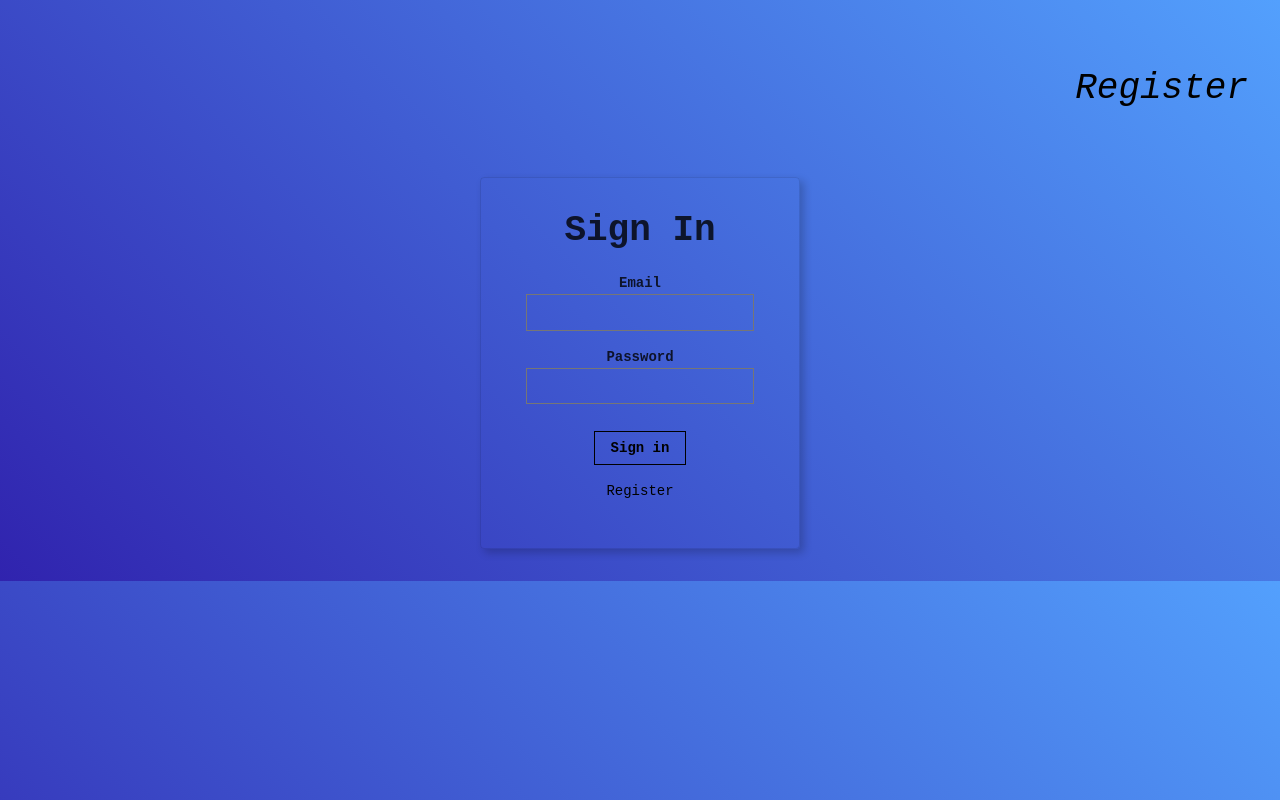
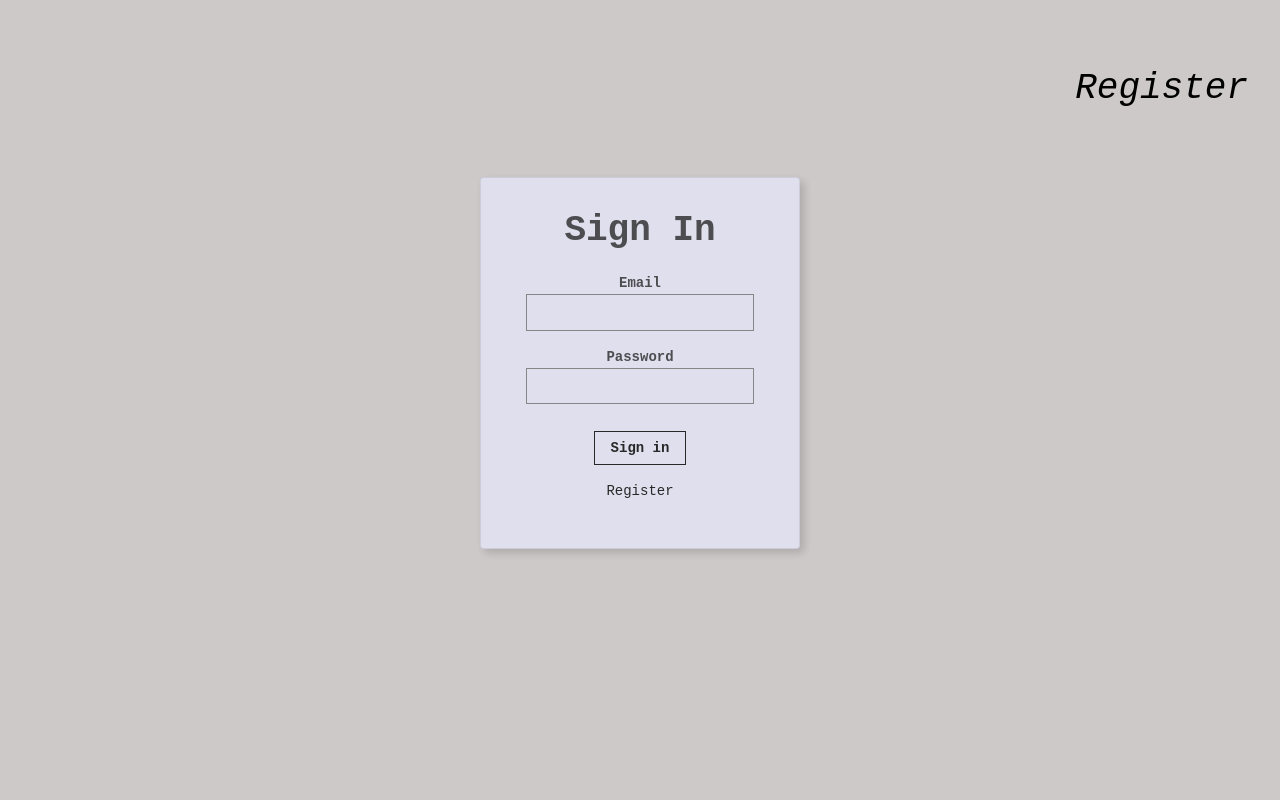
Before and after one commit to fawwaz95/SmartBrain, a React (Create React App) app: page / in a window 1280 px wide. Built offline with nearby package versions, Linux system fonts and the light colour scheme.

Commit message:
committing all files

```diff
--- a/package.json
+++ b/package.json
@@ -39,5 +39,8 @@
       "last 1 firefox version",
       "last 1 safari version"
     ]
+  },
+  "devDependencies": {
+    "netlify-cli": "^12.2.9"
   }
 }
--- a/src/App.css
+++ b/src/App.css
@@ -26,3 +26,24 @@
 .App-link {
   color: #61dafb;
 }
+
+.bar {
+  padding: 10px;
+  margin: 10px;
+  color: #333;
+  background: #fafafa;
+  border: 1px solid #ccc;
+}
+
+.error {
+  color: #ba3939;
+  background: #ffe0e0;
+  border: 1px solid #a33a3a;
+}
+
+.form {
+  background-color: #e5e5f7;
+  opacity: 0.8;
+  background-image: radial-gradient(#444cf7 0.5px, #e5e5f7 0.5px);
+  background-size: 10px 10px;
+}
--- a/src/Components/Register/Register.js
+++ b/src/Components/Register/Register.js
@@ -8,6 +8,7 @@ class Register extends Component  {
             inpName: '',
             inpEmail: '',
             inpPassword: '',
+            error: ''
         }
     }
 
@@ -39,8 +40,10 @@ class Register extends Component  {
                 })
             }).then(response => response.json())
             .then(data => {
+                if(data.error){
+                    this.setState({error: data.error})
+                }
                 if(data.id){
-
                     this.props.onRouteChange('Home');
                     this.props.loadUser(data);
                 }
@@ -51,7 +54,7 @@ class Register extends Component  {
         return (
             <div>
                 <p href="#0" className="f2 link dim black db pointer tr pa4 i" onClick={() => this.props.onRouteChange('Signin')}>Signin</p>
-                <article className="br2 ba dark-gray b--black-10 mv4 w-100 w-50-m w-25-l mw6 shadow-5 center">
+                <article className="br2 ba dark-gray b--black-10 mv4 w-100 w-50-m w-25-l mw6 shadow-5 center form">
                     <main className="pa4 black-80">
                         <div className="measure">
                             <fieldset id="sign_up" className="ba b--transparent ph0 mh0">
@@ -84,6 +87,11 @@ class Register extends Component  {
                                     id="password"
                                     onChange={this.onPasswordChange}/>
                             </div>
+                            { this.state.error.length > 0 ?
+                            <div>
+                                <p className="bar error"> {this.state.error}</p>
+                            </div> : <div></div>
+                            }
                             </fieldset>
                             <div className="">
                             <input
--- /dev/null
+++ b/src/Components/Signin/Signin.css
@@ -0,0 +1,6 @@
+.signinBox {
+    background-color: #e5e5f7;
+    opacity: 0.8;
+    background-image: radial-gradient(#444cf7 0.5px, #e5e5f7 0.5px);
+    background-size: 10px 10px;
+}
--- a/src/Components/Signin/Signin.js
+++ b/src/Components/Signin/Signin.js
@@ -1,5 +1,6 @@
 import { render } from '@testing-library/react';
 import React, {Component} from 'react';
+import './Signin.css';
 
 class Signin extends Component {
     constructor(props){
@@ -7,6 +8,7 @@ class Signin extends Component {
         this.state = {
             signInEmail: '',
             signInPassword: '',
+            error: ''
         }
       }
 
@@ -28,6 +30,11 @@ onSubmitSignin = () => {
         })
     }).then(response => response.json())
       .then(data => {
+        if(data.error){
+            console.log('Error ' + data.error);
+            this.setState({error: data.error});
+        }
+
         if(data.email){
             this.props.onRouteChange("Home");
             this.props.loadUser(data);
@@ -38,9 +45,9 @@ onSubmitSignin = () => {
  render(){
     const { onRouteChange } = this.props;
         return (
-            <div>
+            <div >
                 <p href="#0" className="f2 link dim black db pointer tr pa4 i" onClick={() => onRouteChange('Register')}>Register</p>
-                <article className="br2 ba dark-gray b--black-10 mv4 w-100 w-50-m w-25-l mw6 shadow-5 center">
+                <article className="br2 ba dark-gray b--black-10 mv4 w-100 w-50-m w-25-l mw6 shadow-5 center form">
                 <main className="pa4 black-80">
                     <div className="measure">
                         <fieldset id="sign_up" className="ba b--transparent ph0 mh0">
@@ -65,6 +72,11 @@ onSubmitSignin = () => {
                                 onChange={this.onPasswordChange}
                                 />
                         </div>
+                        { this.state.error.length > 0 ?
+                        <div>
+                            <p className="bar error"> {this.state.error}</p>
+                        </div> : <div></div>
+                        }
                         </fieldset>
                         <div className="">
                         <input className="b ph3 pv2 input-reset ba b--black bg-transparent grow pointer f6 dib" type="submit" value="Sign in" onClick={() => this.onSubmitSignin()}/>
--- a/src/index.css
+++ b/src/index.css
@@ -3,7 +3,8 @@ body {
   font-family: 'Courier New', Courier, monospace;
   -webkit-font-smoothing: antialiased;
   -moz-osx-font-smoothing: grayscale;
-  background: linear-gradient(45deg, #3023ae 0%, #53a0fd 100%);
+  /*background: linear-gradient(45deg, #3023ae 0%, #53a0fd 100%);*/
+  background-color: #cec9c9;
 }
 
 button {
```
Also changed, not shown: 1 other file (tests, documents, lock files or other folders).
